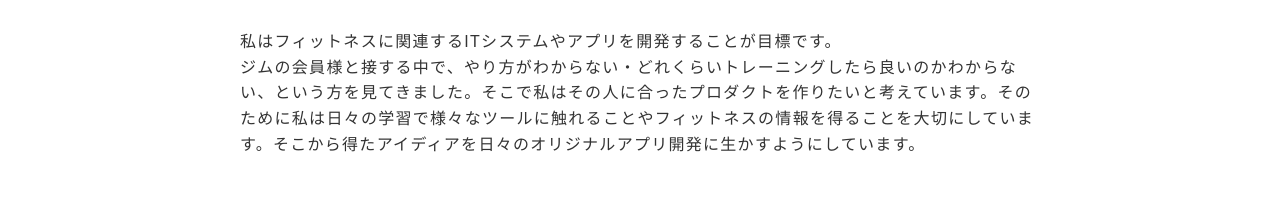
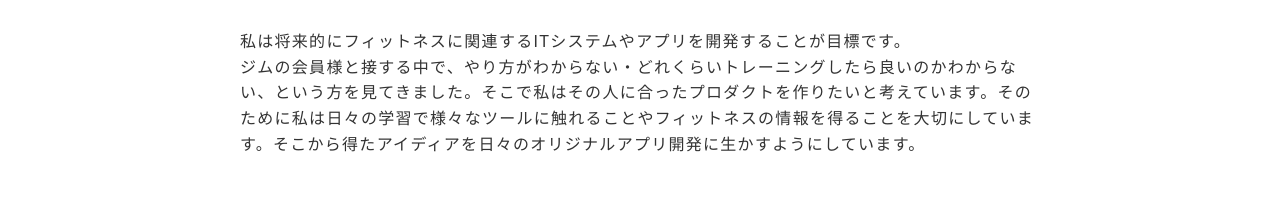
Before and after one commit to wataru5354/portfolio-site, a plain HTML site: page index.html in a window 1280 px wide. Shown: the part 1215-1422 px from the top of the page. Drawn offline with nearby package versions, Linux system fonts and the light colour scheme.

Commit message:
プロフィール文の修正

```diff
--- a/index.html
+++ b/index.html
@@ -111,7 +111,7 @@
                 結果として、私自身を信用し自社の健康グッズを購入してくださるお客様が増え、一部在庫切れになる商品が出る状況になることもありました。
               </p>
               <p>
-                私はフィットネスに関連するITシステムやアプリを開発することが目標です。
+                私は将来的にフィットネスに関連するITシステムやアプリを開発することが目標です。
                 <br>
                 ジムの会員様と接する中で、やり方がわからない・どれくらいトレーニングしたら良いのかわからない、という方を見てきました。そこで私はその人に合ったプロダクトを作りたいと考えています。そのために私は日々の学習で様々なツールに触れることやフィットネスの情報を得ることを大切にしています。そこから得たアイディアを日々のオリジナルアプリ開発に生かすようにしています。
               </p>
```
